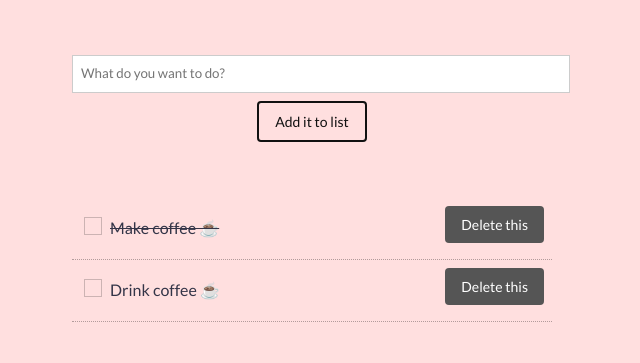
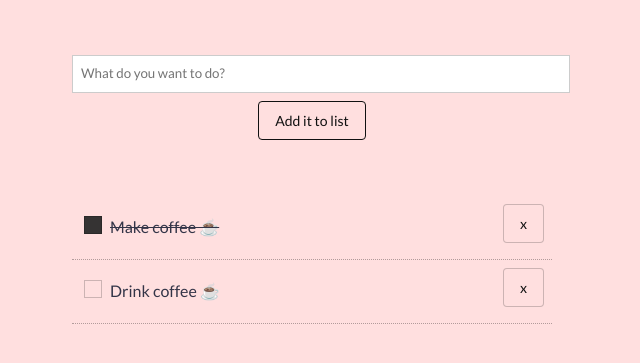
Before and after one commit to aniasobo/mvc-js, a plain HTML site: page index.html in a window 1280 px wide. Both pictures are taken after a click on the checkbox 421 px from the left and 368 px from the top of the page. Shown: the part 143-506 px from the top of the page, without its empty margins (328-968 px from the left). Drawn offline with Linux system fonts and the light colour scheme.

Commit message:
Final README edits, css class names make sense

```diff
--- a/script.js
+++ b/script.js
@@ -99,7 +99,7 @@ class View {
         const li = this.createDOMelement('li');
         li.id = item.id;
 
-        const checkbox = this.createDOMelement('input', 'mr2');
+        const checkbox = this.createDOMelement('input', 'tick');
         checkbox.type = 'checkbox';
         checkbox.checked = item.complete;
 
@@ -116,7 +116,7 @@ class View {
         }
 
         const deleteButton = this.createDOMelement('a');
-        deleteButton.textContent = 'Delete this';
+        deleteButton.textContent = 'x';
 
         li.append(checkbox, span, deleteButton);
 
@@ -138,7 +138,7 @@ class View {
 
   bindDeleteItem(handler) {
     this.list.addEventListener('click', event => {
-      if (event.target.className === 'delete') {
+      if (event.target.text === 'x') {
         const id = parseInt(event.target.parentElement.id);
         handler(id);
       }
@@ -147,6 +147,7 @@ class View {
 
   bindToggleItem(handler) {
     this.list.addEventListener('change', event => {
+      console.log("CHECKBOX EVENT", event);
       if (event.target.type === 'checkbox') {
         const id = parseInt(event.target.parentElement.id);
         handler(id);
--- a/styles.css
+++ b/styles.css
@@ -69,12 +69,16 @@ input {
   width: 100%;
 }
 
-.mr2 {
+.tick {
   margin-right:.5rem;
   display: inline-block;
   width: 1rem;
   height: 1rem;
   flex: none;
+}
+
+.tick:checked {
+  background-color: rgb(53, 51, 51);
 }
 
 a {
@@ -88,8 +92,10 @@ a {
   padding-right:1rem;
   margin-bottom:.5rem;
   display:inline-block;
-  background-color:#555;
-  color:#fff;
+  background-color: #ffdfdf;
+  color:#111;
+  border: solid 1px;
+  border-color: rgba(0, 0, 0, 0.2);
 }
 
 a:focus, a:hover {
@@ -113,7 +119,6 @@ a:active {
 .add {
   background-color: #ffdfdf;
   border: solid 1px #111;
-  border-width: .125rem;
   color: #111;
 }
 
```
Also changed, not shown: checklistapp.png (added), 1 other file.
